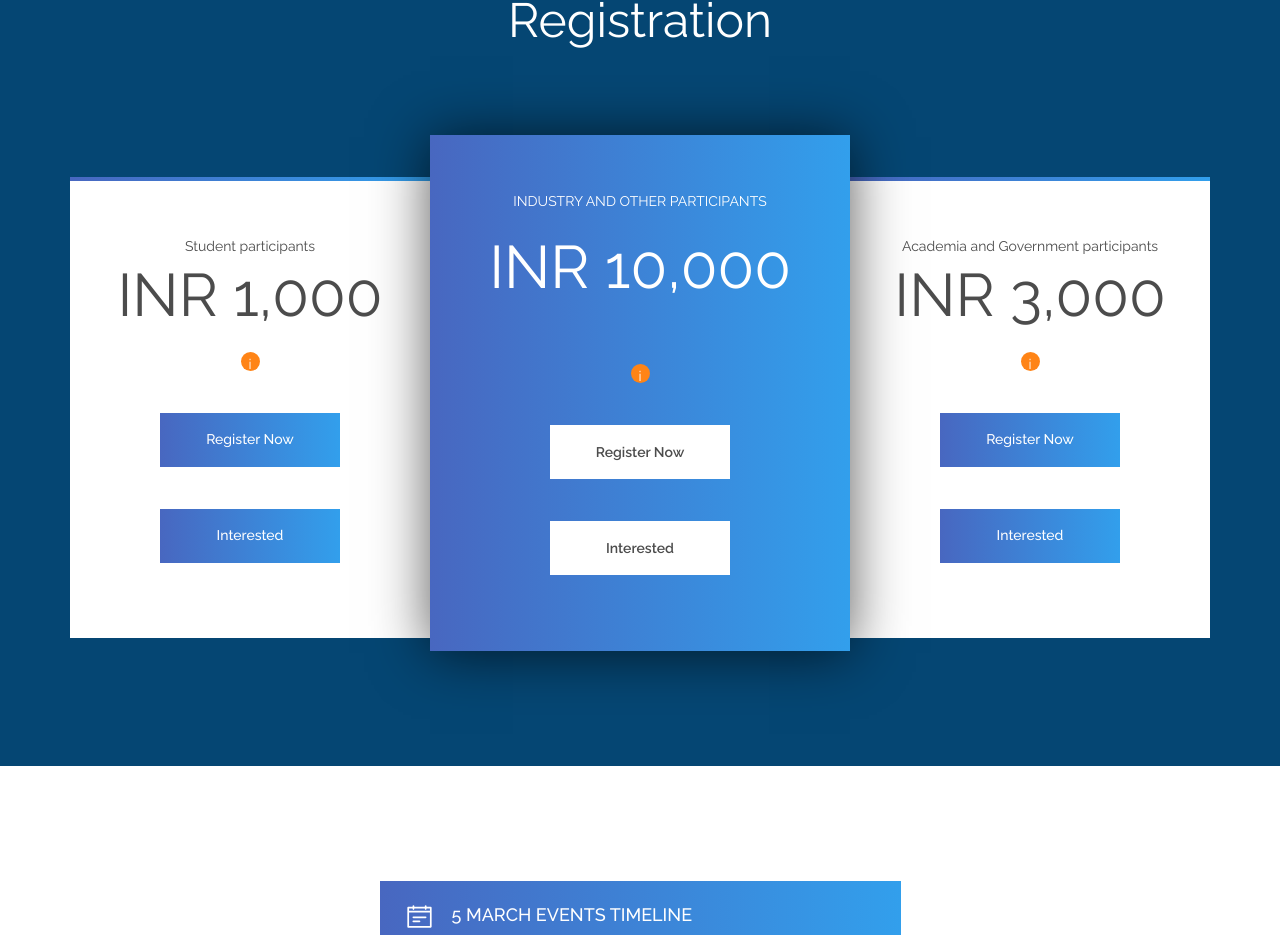
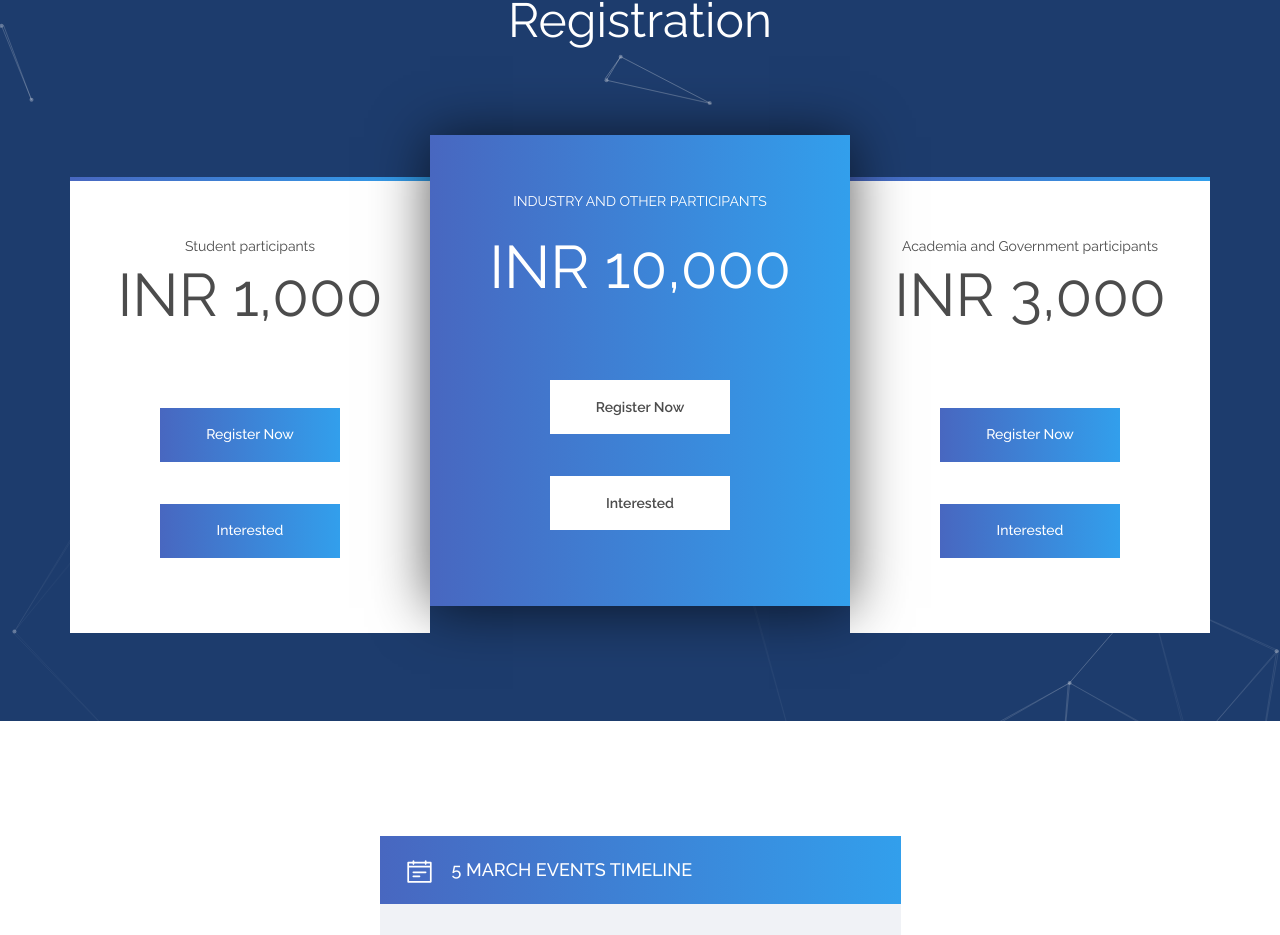
Before and after one commit to jayantrane/GlobalBlockchainWebsite, a plain HTML site: page index.html in a window 1280 px wide. Shown: the part 1953-2888 px from the top of the page. Drawn offline with Linux system fonts and the light colour scheme; some packages are replaced by stand-ins of ours; animation ran at ten frames a second.

Commit message:
JavaScript Background

```diff
--- a/index.html
+++ b/index.html
@@ -17,7 +17,12 @@
 
 </head>
 <body>
+<div>
+	<!-- <nodes.js embedding> -->
 
+<div style="position: absolute; left: 0px; top: 0px; overflow: hidden; width: 100%; height: 100%;">
+        <canvas id="nodes"></canvas>
+</div>
 <div class="super_container">
 
 
@@ -333,16 +338,11 @@
 						<div class="pricing_item_content">
 							<div class="pricing_level">Student participants</div>
 							<div class="pricing_price">INR 1,000 </div>
-							<!-- <ul class="pricing_list">
-								<li>3 Conference Tickets</li>
-								<li>Vip Table</li>
-								<li>Drinks</li>
-								<li>Special PASS</li>
-								<li>VIP Dinner</li>
-							</ul> -->
-							<div class="pricing_info">
-								<a href="#">i</a>
-							</div>
+							<!-- <ul color = "black" >
+								Students intrested/working in Blockchain Technologies
+							</ul> --><br>
+							<br>
+
 							<div class="button pricing_button"><a href="#">Register Now</a></div>
 							<div class="button pricing_button"><a href="#">Interested</a></div>
 						</div>
@@ -356,15 +356,15 @@
 							<div class="pricing_level">Industry and Other participants</div>
 							<div class="pricing_price">INR 10,000 </div>
 							<!-- <ul class="pricing_list">
+								Employees, Engineers, Research fellows,etc working for Industries and Companies
 								<li>3 Conference Tickets</li>
 								<li>Vip Table</li>
 								<li>Drinks</li>
 								<li>Special PASS</li>
 								<li>VIP Dinner</li>
-							</ul> -->
-							<div class="pricing_info">
-								<a href="#">i</a>
-							</div>
+							</ul> --><br>
+							<br>
+
 							<div class="button pricing_button"><a href="#">Register Now</a></div>
 							<div class="button pricing_button"><a href="#">Interested</a></div>
 						</div>
@@ -377,16 +377,12 @@
 						<div class="pricing_item_content">
 							<div class="pricing_level">Academia and Government participants</div>
 							<div class="pricing_price">INR 3,000</div>
-							<!-- <ul class="pricing_list">
-								<li>3 Conference Tickets</li>
-								<li>Vip Table</li>
-								<li>Drinks</li>
-								<li>Special PASS</li>
-								<li>VIP Dinner</li>
+							 <!-- <ul class="pricing_list">
+								Professors and Government Representatives
 							</ul> -->
-							<div class="pricing_info">
-								<a href="#">i</a>
-							</div>
+							<br>
+							<br>
+
 							<div class="button pricing_button"><a href="#">Register Now</a></div>
 							<div class="button pricing_button"><a href="#">Interested</a></div>
 						</div>
@@ -600,6 +596,7 @@
 	</footer>
 
 </div>
+</div>
 </body>
 <script src="js/jquery-3.2.1.min.js"></script>
 <script src="styles/bootstrap4/popper.js"></script>
@@ -613,6 +610,18 @@
 <script src="js/theme.js"></script>
 <script src="js/gmaps_help.js"></script>
 <!-- <script type="text/javascript" src="js/nodes.js"></script> -->
-
+<script type="text/javascript" src="js/nodes.js"></script>
+<script type="text/javascript">
+    var nodesjs = new NodesJs({
+        id: 'nodes',
+        width: window.innerWidth,
+        height: $(document).height(),
+        backgroundFrom: [10, 25, 100],
+        backgroundTo: [25, 50, 150],
+        backgroundDuration: 4000,
+        number: window.hasOwnProperty('orientation') ? 30: 150,
+        speed: 20
+    });
+</script>
 
 </html>
--- a/js/nodes.js
+++ b/js/nodes.js
@@ -69,7 +69,7 @@ var NodesJs = (function (parameters) {
             var b = Math.floor(((Math.sin(Math.PI * 2 * Date.now() / t_NodesJs.backgroundDuration - Math.PI/2)+1)/2) * (t_NodesJs.backgroundFrom[2] - t_NodesJs.backgroundTo[2] + 1) + t_NodesJs.backgroundTo[2]);
 
             ctx.beginPath();
-            ctx.fillStyle = 'rgb('+r+', '+g+', '+b+')';
+            ctx.fillStyle = '#1d3c6d';
             ctx.fillRect(0, 0, cw, ch);
             ctx.fill();
 
--- a/styles/main_styles.css
+++ b/styles/main_styles.css
@@ -43,7 +43,7 @@ body
 	font-family: 'Raleway', sans-serif;
 	font-size: 14px;
 	font-weight: 400;
-	background: #054673;
+	background: #000000;
 	color: white;
 }
 div
```
